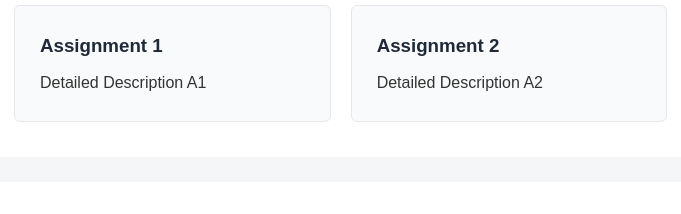
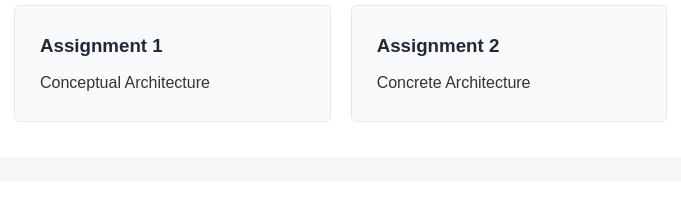
Before and after one commit to cois-vier/software-architecture-project, a plain HTML site: page index.html in a window 1280 px wide. Shown: the part 726-940 px from the top of the page, 131-812 px from the left. Drawn offline with Linux system fonts and the light colour scheme.

Commit message:
Revise assignment topics and team member details
Updated assignment descriptions and added new content.

```diff
--- a/index.html
+++ b/index.html
@@ -43,11 +43,11 @@
 
                 <a href="assignment1.html" class="card">
                     <h3>Assignment 1</h3>
-                    <p>Detailed Description A1</p>
+                    <p>Conceptual Architecture</p>
                 </a>
                 <a href="assignment2.html" class="card">
                     <h3>Assignment 2</h3>
-                    <p>Detailed Description A2</p>
+                    <p>Concrete Architecture</p>
                 </a>
                 <a href="assignment3.html" class="card">
                     <h3>Assignment 3</h3>
```
